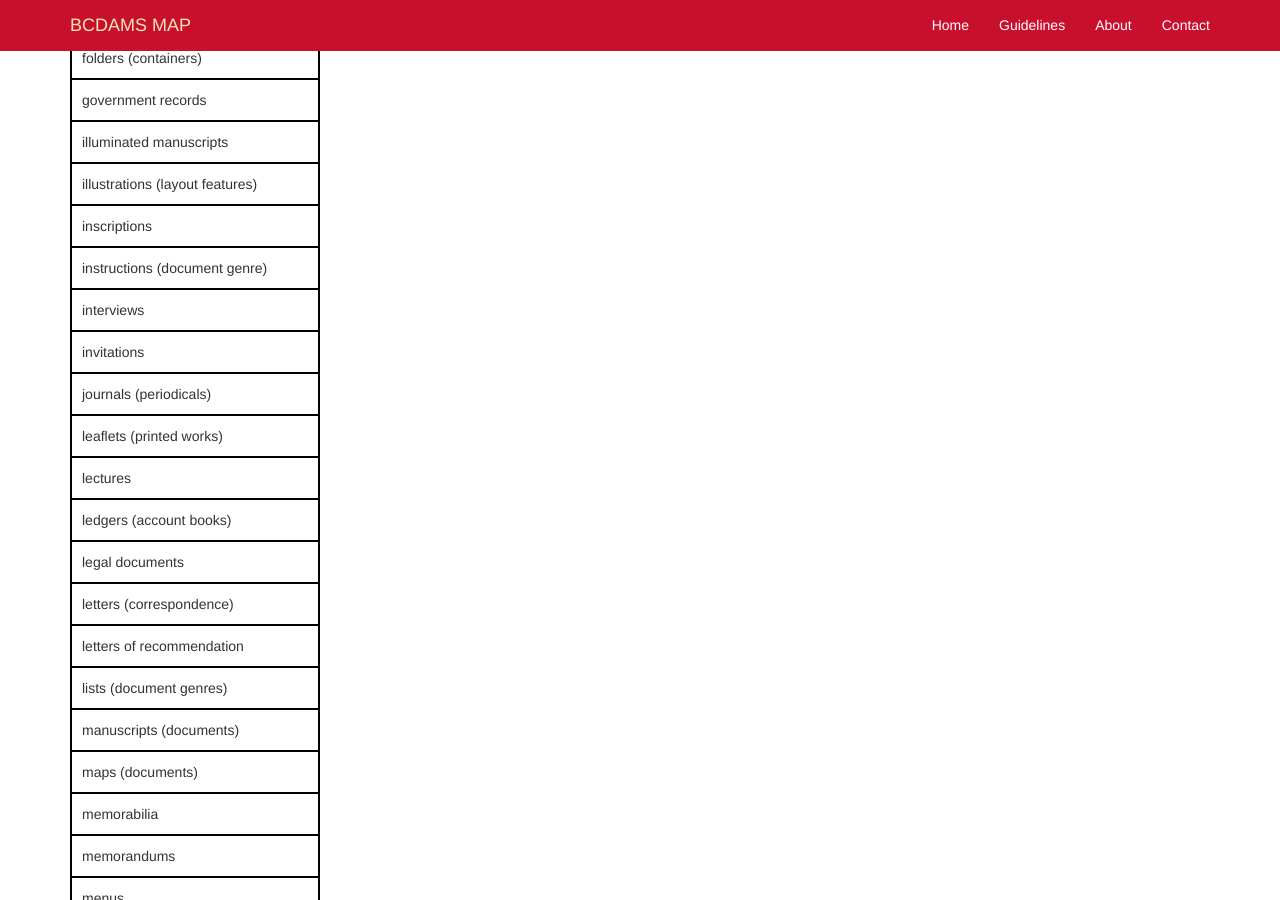
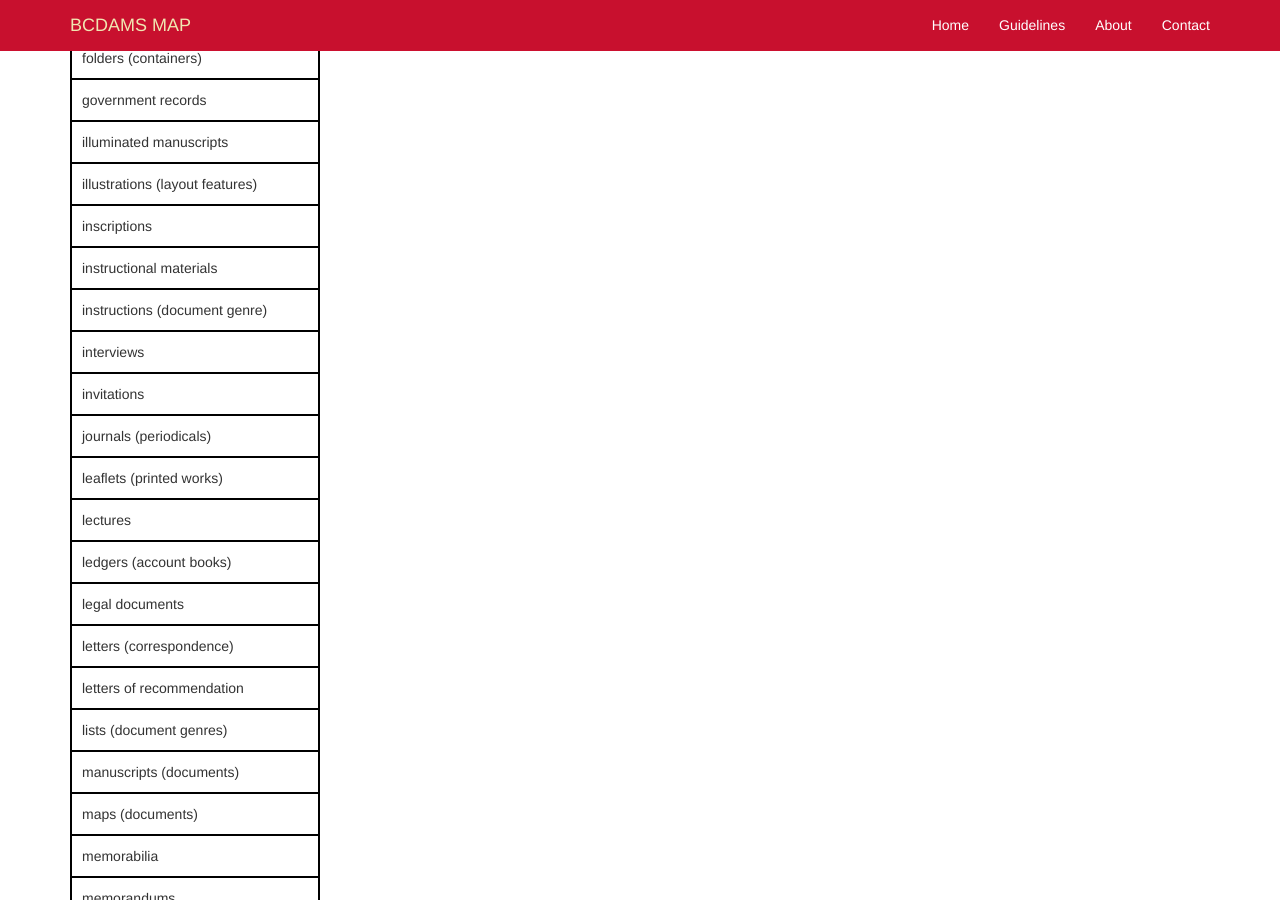
Before and after one commit to uhlibraries-digital/bcdams-map, a Jekyll site: the page built from guidelines/hasType.md, in a window 1280 px wide and 900 px high, scrolled down 2396 px. Built offline with Jekyll 4.4.1, drawn with Linux system fonts in a browser that asks for light colours; nearby versions of some CDN libraries; comment, search, counter and statistics services are not loaded.

Commit message:
Add genre instructional materials
Added "instructional materials" genre to be used initially for Teaching
and Learning videos. http://vocab.getty.edu/aat/300026367

```diff
--- a/_data/elements/hasType.yml
+++ b/_data/elements/hasType.yml
@@ -60,6 +60,7 @@ range:
       - "illuminated manuscripts"
       - "illustrations (layout features)"
       - "inscriptions"
+      - "instructional materials"
       - "instructions (document genre)"
       - "interviews"
       - "invitations"
--- a/guidelines/hasType.md
+++ b/guidelines/hasType.md
@@ -67,6 +67,7 @@ Use the capitalization below; pay close attention to terms that are pluralized.
 |illuminated manuscripts|
 |illustrations (layout features)|
 |inscriptions|
+|instructional materials|
 |instructions (document genre)|
 |interviews|
 |invitations|
```
